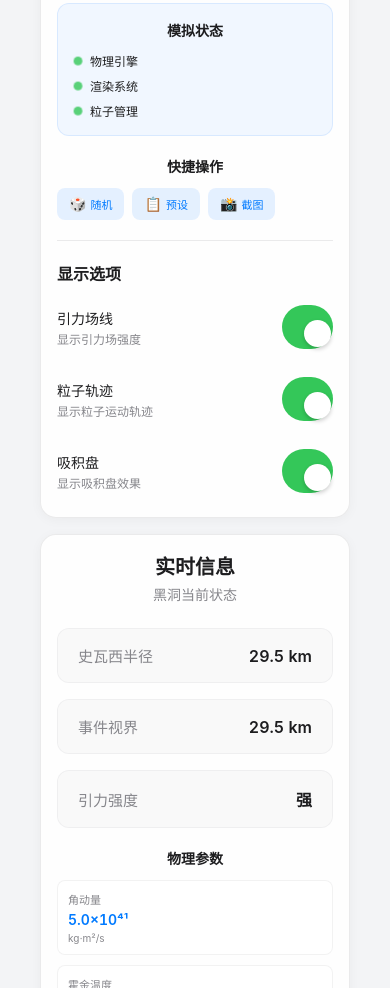
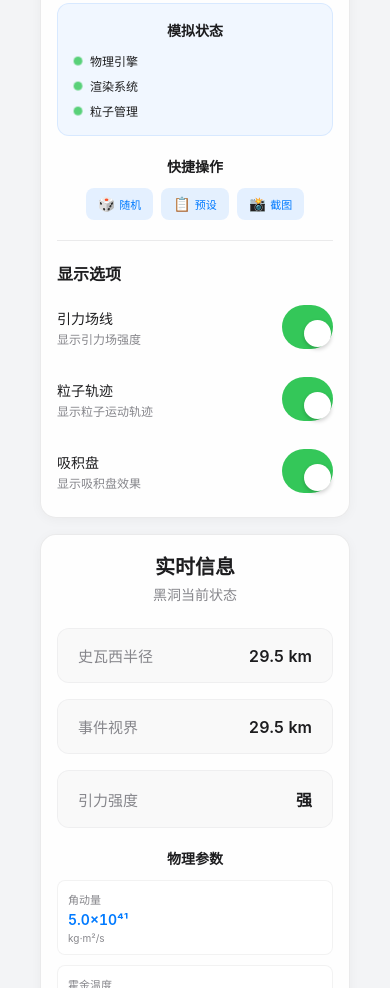
Before and after one commit to wangfanlin174-source/blackhole-simulator, a plain HTML site: page index.html in a window 390 px wide. Shown: the part 4880-5868 px from the top of the page. Drawn offline with Linux system fonts and the light colour scheme; animation ran at ten frames a second.

Commit message:
style(ui): 将快捷操作三按钮相对卡片宽度水平居中（所有断点保持）

```diff
--- a/styles.css
+++ b/styles.css
@@ -2114,12 +2114,14 @@ header.hero .subtitle { color: var(--muted); margin-top: 8px; font-size: 18px; }
         grid-template-columns: 1fr 1fr 1fr;
     }
 
-    /* 覆盖旧规则：保持flex，不使用grid列 */
+    /* 保持在父容器内水平居中 */
     .quick-buttons {
-        display: inline-flex;
+        display: flex;
+        justify-content: center;
         gap: 8px;
         align-items: center;
         flex-wrap: wrap;
+        width: 100%;
     }
 }
 
@@ -2152,12 +2154,14 @@ header.hero .subtitle { color: var(--muted); margin-top: 8px; font-size: 18px; }
         gap: 16px;
     }
 
-    /* 覆盖旧规则：保持flex，不使用grid列 */
+    /* 保持在父容器内水平居中 */
     .quick-buttons {
-        display: inline-flex;
+        display: flex;
+        justify-content: center;
         gap: 12px;
         align-items: center;
         flex-wrap: wrap;
+        width: 100%;
     }
 
     .detail-grid {
@@ -2199,12 +2203,14 @@ header.hero .subtitle { color: var(--muted); margin-top: 8px; font-size: 18px; }
         gap: 20px;
     }
 
-    /* 覆盖旧规则：保持flex，不使用grid列 */
+    /* 保持在父容器内水平居中 */
     .quick-buttons {
-        display: inline-flex;
+        display: flex;
+        justify-content: center;
         gap: 8px;
         align-items: center;
         flex-wrap: wrap;
+        width: 100%;
     }
 
     .stat-circle {
```
